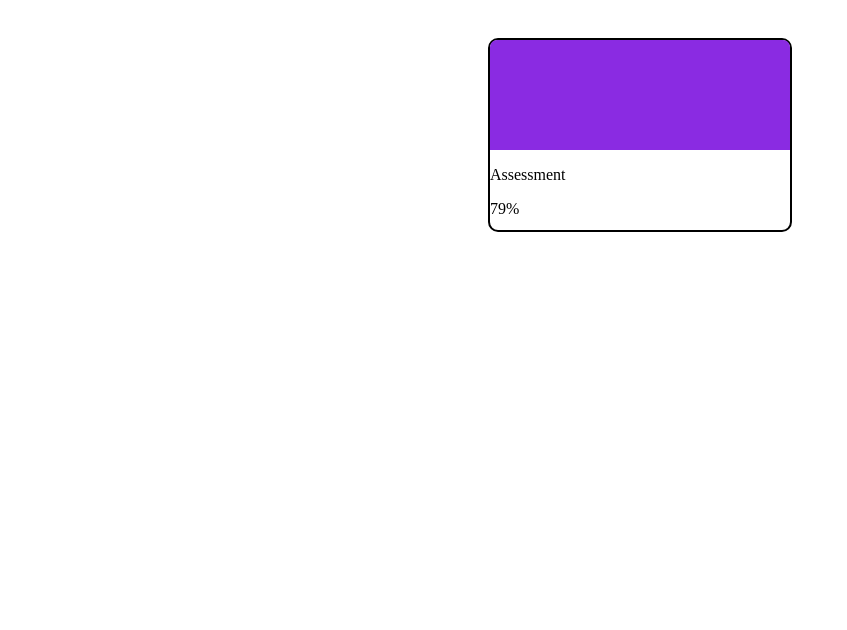
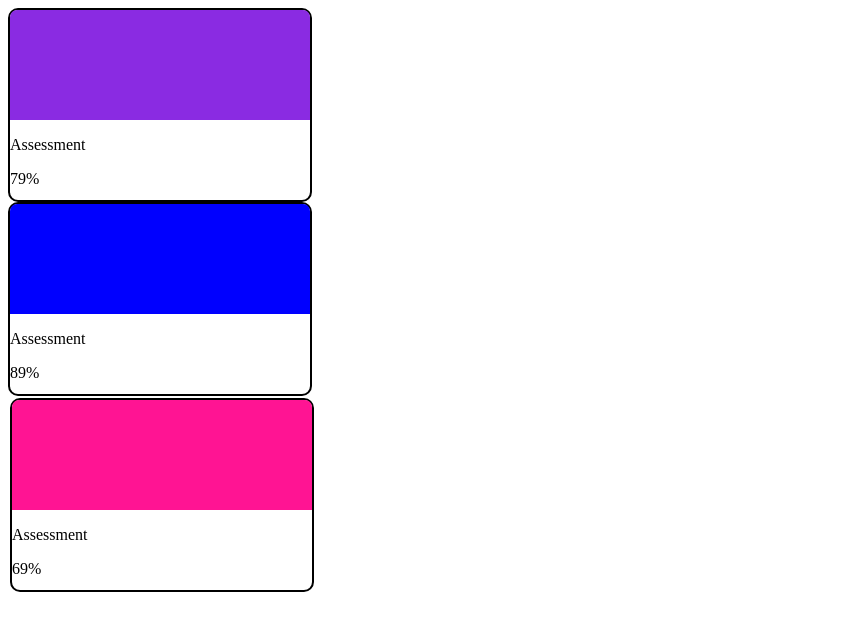
Before and after one commit to akosuaDama/T4G_Women_In_Tech, a plain HTML site: page index.html in a window 1280 px wide. Shown: the whole page, without its empty margins (0-847 px from the left). Drawn offline with Linux system fonts and the light colour scheme.

Commit message:
adding new colors

```diff
--- a/index.html
+++ b/index.html
@@ -16,7 +16,19 @@
         </div>
       </div>
 
+        <div class="card4">
+        <div class="colorblue"></div>
+        <div class="bg4">
+         <p>Assessment</p>
+         <p>89%</p>
+        </div>
 
+        <div class="card5">
+        <div class="colordeeppink"></div>
+        <div class="bg5">
+         <p>Assessment</p>
+         <p>69%</p>
+        </div>
 
 
 
--- a/src/style.css
+++ b/src/style.css
@@ -1,9 +1,8 @@
 .container{
-    display: flex;
     flex-wrap: wrap;
     gap: 20px;
-    padding: 30px;
-    justify-content: center;
+    /* padding: 30px; */
+    justify-content: left;
 
 }
 
@@ -24,3 +23,29 @@
 
 
 }
+.card4{
+    border: 2px solid black;
+    width: 300px;
+    height: 190px;
+    border-radius: 10px;
+}
+.colorblue{
+    width: 300px;
+    height: 110px;
+    background-color:blue;
+    border-top-left-radius: 7px;
+    border-top-right-radius: 7px;
+}
+.card5{
+    border: 2px solid black;
+    width: 300px;
+    height: 190px;
+    border-radius: 10px;
+}
+.colordeeppink{
+    width: 300px;
+    height: 110px;
+    background-color:deeppink;
+    border-top-left-radius: 7px;
+    border-top-right-radius: 7px;
+}
```
